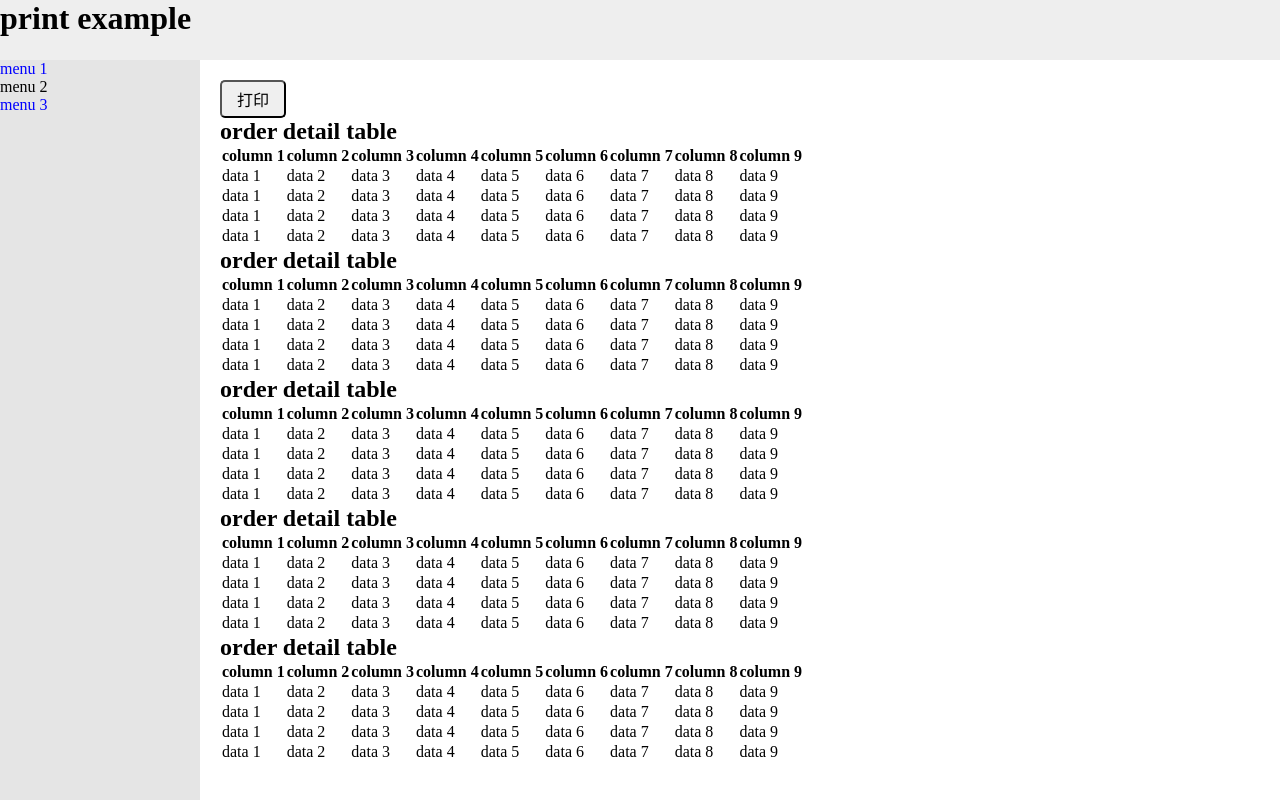
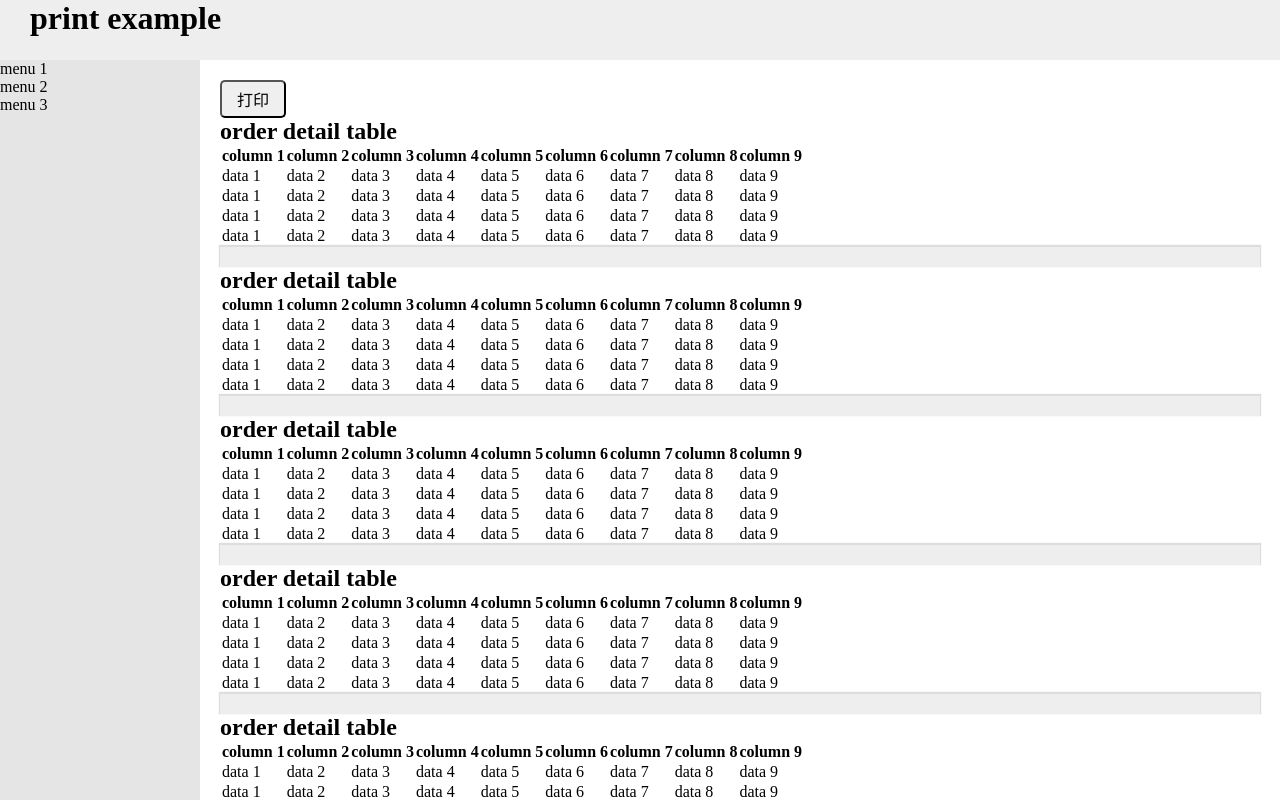
Before and after one commit to SFTC/sofa-print, a React app: page / in a window 1280 px wide. Built offline with nearby package versions, Linux system fonts and the light colour scheme.

Commit message:
add pageBreak component

```diff
--- a/example/App.js
+++ b/example/App.js
@@ -3,7 +3,6 @@ import styled, { css } from 'styled-components';
 import Header from './components/Header';
 import Menu from './components/Menu';
 import PrintPage from './containers/PrintPage';
-import './style.less';
 
 const AppContainer = styled.div`
   width: 100%;
--- a/example/components/Header.js
+++ b/example/components/Header.js
@@ -7,32 +7,21 @@ const HeaderBar = styled.div`
   background: #eee;
   display: flex;
 `;
+
+const HeadeTitle = styled.h1`
+  position: absolute;
+  left: 30px;
+`;
 class Header extends Component {
   constructor(props) {
     super(props);
     this.state = {
     };
-    this.handleClick = this.handleClick.bind(this);
-  }
-  handleClick() {
-    // const printComponent = document.getElementById('print-wrapper');
-    // const app = document.getElementById('app');
-    // console.log('app', app);
-    // const child = app.firstChild;
-    // console.log('000000', child);
-    // app.removeChild(child);
-    // app.appendChild(printComponent);
-    window.print();
-    // console.log('11111111', child);
-    // app.removeChild(printComponent);
-    // console.log('llllll', child);
-    // app.appendChild(child);
-    // console.log('click', printComponent, app.childNodes);
   }
   render() {
     return (
       <HeaderBar id="header">
-        <h1>print example</h1>
+        <HeadeTitle>print example</HeadeTitle>
       </HeaderBar>
     );
   }
--- a/example/containers/PrintPage.js
+++ b/example/containers/PrintPage.js
@@ -1,6 +1,7 @@
 import React, { Component } from 'react';
 import styled from 'styled-components';
 import Print from '../../src/printPage/index';
+import PageBreak from '../../src/pageBreak/index';
 
 const PageWrapper = styled.div`
   padding: 0 20px;
@@ -65,7 +66,7 @@ class PrintPage extends Component {
                     ))}
                   </tbody>
                 </table>
-                <div className="break-page"></div>
+                <PageBreak />
               </div>
             ))}
           </PageWrapper>
--- a/example/style.less
+++ /dev/null
@@ -1,19 +0,0 @@
-li:not(.different) {
-  color: blue;
-}
-
-@media print {
-  * {
-    // position: relative !important;
-  }
-  #app-container {
-    height: auto;
-  }
-  // #header, #menu {
-  //   display: none;
-  // }
-
-  .break-page {
-    page-break-after: always;
-  }
-}
--- a/src/pageBreak/index.js
+++ b/src/pageBreak/index.js
@@ -0,0 +1,21 @@
+import React from 'react';
+import styled from 'styled-components';
+
+const BreakBox = styled.div`
+  page-break-after: always;
+  height: 20px;
+  background: #eee;
+  box-shadow: 0 -1px 1px 1px #ddd;
+
+  @media print {
+    * {
+      position: relative !important;
+    }
+    height: 0px;
+    box-shadow: none;
+  }
+`;
+
+const PageBreak = () => (<BreakBox />);
+
+export default PageBreak;
--- a/src/printPage/index.js
+++ b/src/printPage/index.js
@@ -1,7 +1,6 @@
 import React from 'react';
 import ReactToPrint from "react-to-print";
-
-class Print extends React.Component {
+class PrintPage extends React.Component {
   constructor(props) {
     super(props);
     this.state = {
@@ -28,4 +27,4 @@ class Print extends React.Component {
   }
 }
 
-export default Print;
+export default PrintPage;
```
